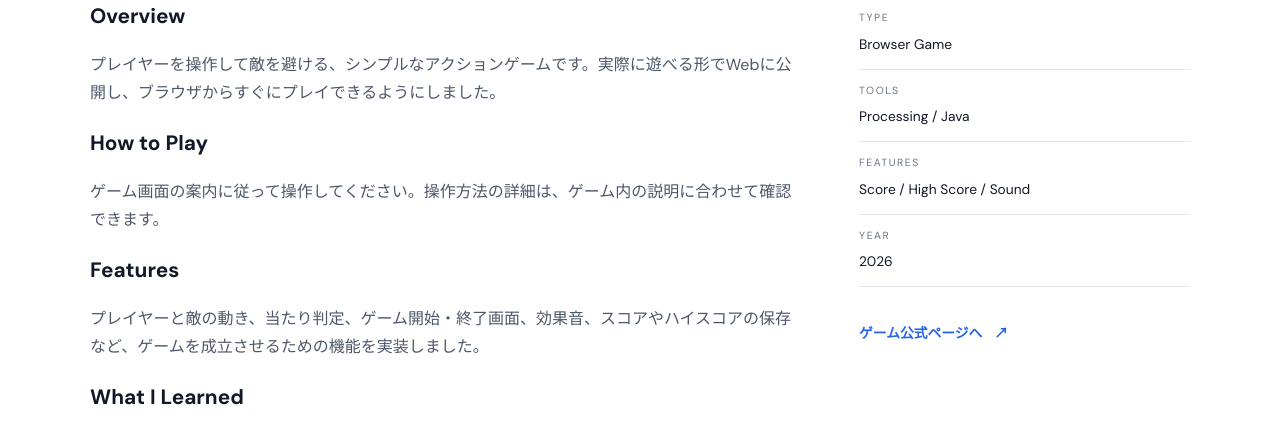
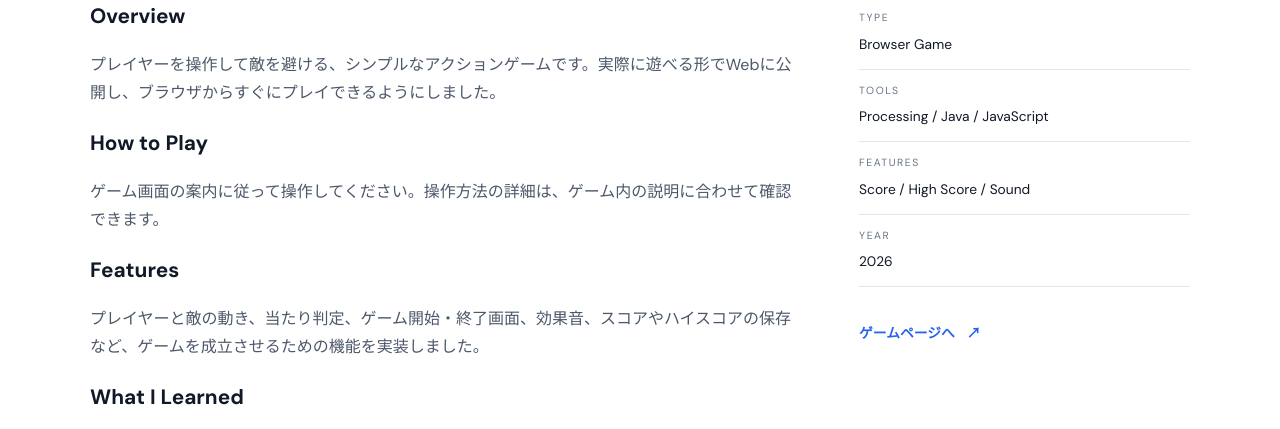
Before and after one commit to Lifons233879/personal-portfolio, a Jekyll site: the page works/browser-game/index.html, which Jekyll copies as it is, in a window 1280 px wide. Shown: the part 968-1397 px from the top of the page. Built offline with Jekyll 4.4.1, drawn with Linux system fonts in a browser that asks for light colours.

Commit message:
Update tools description and link text in index.html

```diff
--- a/works/browser-game/index.html
+++ b/works/browser-game/index.html
@@ -54,11 +54,11 @@
 			<aside>
 				<dl class="detail-info">
 					<div><dt>TYPE</dt><dd>Browser Game</dd></div>
-					<div><dt>TOOLS</dt><dd>Processing / Java</dd></div>
+					<div><dt>TOOLS</dt><dd>Processing / Java / JavaScript</dd></div>
 					<div><dt>FEATURES</dt><dd>Score / High Score / Sound</dd></div>
 					<div><dt>YEAR</dt><dd>2026</dd></div>
 				</dl>
-				<p><a class="text-link" href="https://lifons233879.github.io/hebel-haus-game/" target="_blank" rel="noopener noreferrer">ゲーム公式ページへ <span aria-hidden="true">↗</span></a></p>
+				<p><a class="text-link" href="https://lifons233879.github.io/hebel-haus-game/" target="_blank" rel="noopener noreferrer">ゲームページへ <span aria-hidden="true">↗</span></a></p>
 			</aside>
 		</section>
 	</main>
```
